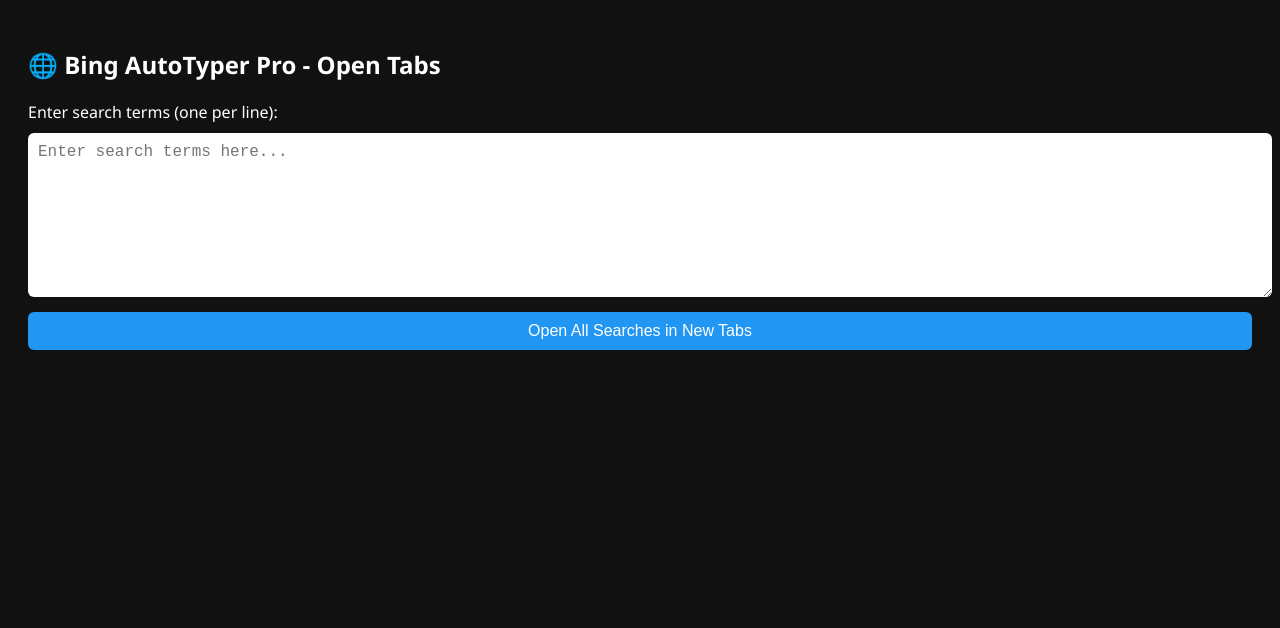
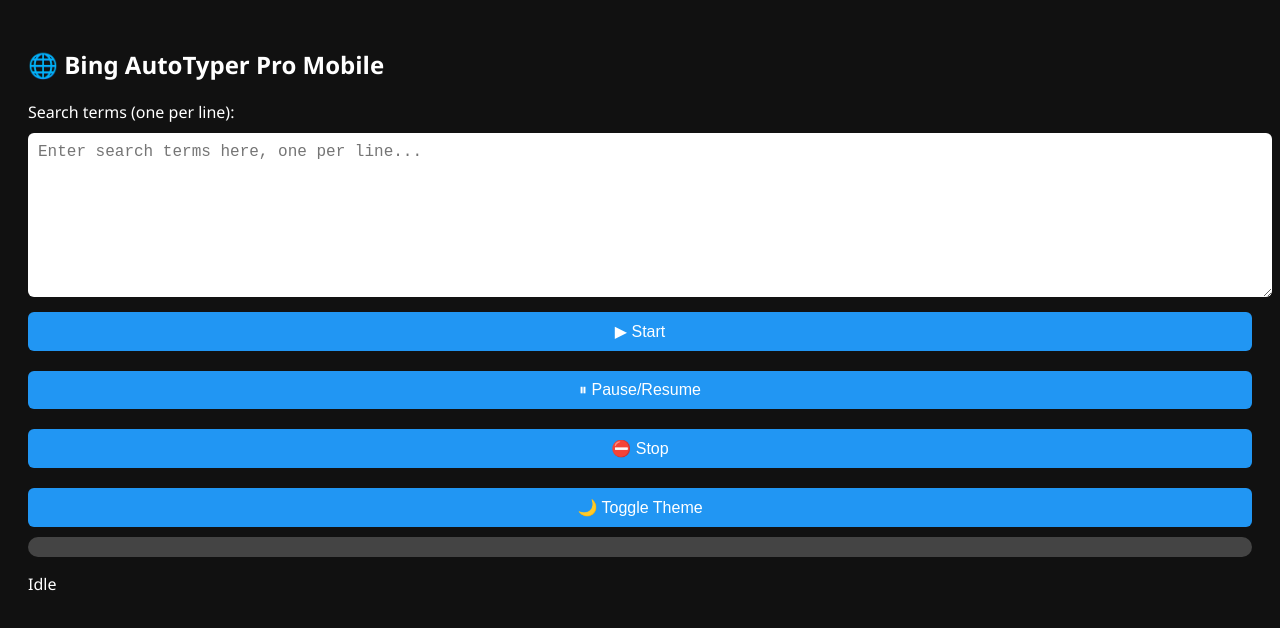
Before and after one commit to Phoenix1769/bing-auto-typer-pro, a plain HTML site: page index.html in a window 1280 px wide. Drawn offline with Linux system fonts and the light colour scheme.

Commit message:
Update index.html

```diff
--- a/index.html
+++ b/index.html
@@ -2,16 +2,21 @@
 <html lang="en">
 <head>
   <meta charset="UTF-8" />
-  <meta name="viewport" content="width=device-width, initial-scale=1" />
-  <title>Bing AutoTyper Pro - Open Tabs</title>
+  <meta name="viewport" content="width=device-width, initial-scale=1.0"/>
+  <title>Bing AutoTyper Pro Mobile</title>
   <style>
     body {
       font-family: "Segoe UI", sans-serif;
       padding: 20px;
       background-color: #111;
       color: #fff;
+      transition: background 0.3s, color 0.3s;
     }
-    textarea, button {
+    .light {
+      background-color: #f1f1f1;
+      color: #111;
+    }
+    textarea, input, select, button {
       width: 100%;
       margin-top: 10px;
       padding: 10px;
@@ -23,33 +28,153 @@
       cursor: pointer;
       background: #2196f3;
       color: white;
+      margin-top: 10px;
+    }
+    #progressBar {
+      margin-top: 10px;
+      width: 100%;
+      height: 20px;
+      background: #444;
+      border-radius: 10px;
+      overflow: hidden;
+    }
+    #progressInner {
+      width: 0%;
+      height: 100%;
+      background: #00ff7f;
+      transition: width 0.2s;
+    }
+    .control-row {
+      display: flex;
+      justify-content: space-between;
+      gap: 10px;
+      flex-wrap: wrap;
     }
   </style>
 </head>
 <body>
-  <h2>🌐 Bing AutoTyper Pro - Open Tabs</h2>
-  <label>Enter search terms (one per line):</label>
-  <textarea id="termsBox" rows="8" placeholder="Enter search terms here..."></textarea>
-  <button onclick="openAllTabs()">Open All Searches in New Tabs</button>
+  <h2>🌐 Bing AutoTyper Pro Mobile</h2>
+
+  <label>Search terms (one per line):</label>
+  <textarea id="termsBox" rows="8" placeholder="Enter search terms here, one per line..."></textarea>
+
+  <div class="control-row">
+    <button onclick="startSearch()">▶ Start</button>
+    <button onclick="pauseSearch()">⏸ Pause/Resume</button>
+    <button onclick="stopSearch()">⛔ Stop</button>
+    <button onclick="toggleTheme()">🌙 Toggle Theme</button>
+  </div>
+
+  <div id="progressBar"><div id="progressInner"></div></div>
+  <p id="statusText">Idle</p>
 
   <script>
-    function openAllTabs() {
-      const rawText = document.getElementById("termsBox").value;
-      const terms = rawText.split("\n").map(t => t.trim()).filter(t => t);
+    let terms = [];
+    let currentIndex = 0;
+    let isPaused = false;
+    let isStopped = false;
+    let darkMode = true;
 
-      if(terms.length === 0) {
-        alert("Please enter at least one search term.");
+    // Load saved state if returning from Bing
+    function loadState() {
+      const savedIndex = sessionStorage.getItem('currentIndex');
+      const savedTerms = sessionStorage.getItem('terms');
+      if(savedTerms) {
+        terms = JSON.parse(savedTerms);
+      }
+      if(savedIndex) {
+        currentIndex = parseInt(savedIndex, 10);
+      }
+    }
+
+    function saveState() {
+      sessionStorage.setItem('terms', JSON.stringify(terms));
+      sessionStorage.setItem('currentIndex', currentIndex);
+    }
+
+    function updateProgress(percent) {
+      document.getElementById("progressInner").style.width = percent + "%";
+    }
+
+    function updateStatus(text) {
+      document.getElementById("statusText").textContent = text;
+    }
+
+    function startSearch() {
+      if (terms.length === 0) {
+        const rawText = document.getElementById("termsBox").value;
+        terms = rawText.split("\n").map(t => t.trim()).filter(t => t);
+        currentIndex = 0;
+        isStopped = false;
+        saveState();
+      }
+
+      if (currentIndex >= terms.length) {
+        updateStatus("✅ All done!");
+        updateProgress(100);
+        return;
+      }
+      if (isPaused) {
+        updateStatus("⏸ Paused...");
+        return;
+      }
+      if (isStopped) {
+        updateStatus("⛔ Stopped.");
         return;
       }
 
-      // Open all search URLs in new tabs immediately
-      terms.forEach(term => {
-        const url = "https://www.bing.com/search?q=" + encodeURIComponent(term);
-        window.open(url, '_blank');
-      });
+      const term = terms[currentIndex];
+      updateStatus("Searching: " + term);
+      updateProgress(Math.round((currentIndex / terms.length) * 100));
 
-      alert(`Opened ${terms.length} search tabs. Switch tabs to view results.`);
+      saveState();
+
+      // Redirect to Bing search URL in same tab
+      const searchUrl = "https://www.bing.com/search?q=" + encodeURIComponent(term);
+      // Add a query param to identify returning from search page
+      window.location.href = searchUrl + "&_fromAutoTyper=1";
     }
+
+    function pauseSearch() {
+      isPaused = !isPaused;
+      updateStatus(isPaused ? "⏸ Paused..." : "▶ Resumed");
+    }
+
+    function stopSearch() {
+      isStopped = true;
+      updateStatus("⛔ Stopped.");
+      sessionStorage.clear();
+    }
+
+    function toggleTheme() {
+      darkMode = !darkMode;
+      document.body.className = darkMode ? "" : "light";
+    }
+
+    // Detect if returning from Bing search page
+    window.onload = () => {
+      loadState();
+      const urlParams = new URLSearchParams(window.location.search);
+      if(urlParams.has('_fromAutoTyper')) {
+        // Increment index for next search
+        currentIndex++;
+        if(currentIndex >= terms.length) {
+          updateStatus("✅ All done!");
+          updateProgress(100);
+          sessionStorage.clear();
+          return;
+        }
+        saveState();
+        // Wait 5 seconds before automatically starting next search
+        updateStatus("Waiting to start next search...");
+        setTimeout(() => {
+          startSearch();
+        }, 5000);
+      } else {
+        updateProgress(Math.round((currentIndex / terms.length) * 100));
+        updateStatus("Idle");
+      }
+    };
   </script>
 </body>
 </html>
```
